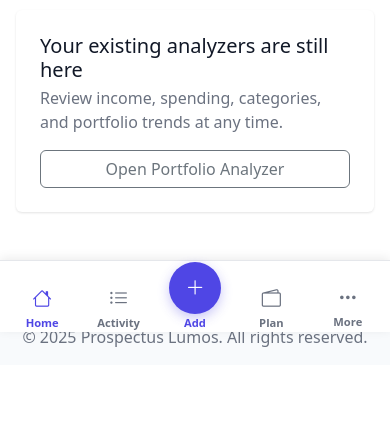
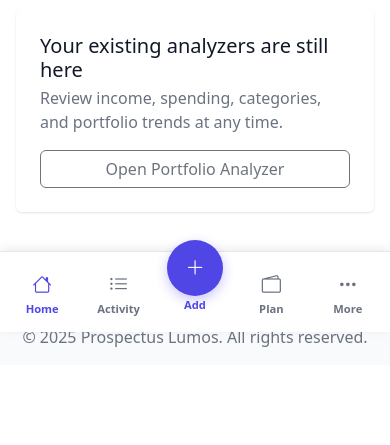
Before and after one commit to chromium7/prospectus-lumos, a Django app: page /app/ in a window 390 px wide. Shown: the part 512-957 px from the top of the page. Before the commit the page ends 859 px from the top, so only its background shows below. Run offline with Django 4.2, Linux system fonts and the light colour scheme; the visitor is signed in with stand-in values (Sample User, id 1); parts of the project's set-up code (start-up, migrations or seed data) failed here and were passed over.

Commit message:
fix: polish mobile navigation surfaces
Keep the profile dropdown anchored above page content, add breathing room beneath the bottom-nav labels, and lift the primary Add action clearly above the bar.

Assisted-by: Codex:gpt-5

```diff
--- a/static_files/css/theme.css
+++ b/static_files/css/theme.css
@@ -434,6 +434,32 @@ body :focus-visible {
   min-height: 44px;
 }
 
+.navbar-profile {
+  position: relative;
+}
+
+.navbar-profile .profile-menu {
+  position: absolute;
+  top: calc(100% + 0.5rem);
+  right: 0;
+  left: auto;
+  min-width: 11rem;
+  margin: 0;
+  padding: 0.5rem;
+  border: 1px solid var(--border-color);
+  border-radius: 0.75rem;
+  background: var(--card-bg);
+  box-shadow: 0 0.75rem 2rem rgba(17, 24, 39, 0.18);
+  z-index: 1080;
+}
+
+.navbar-profile .profile-menu .dropdown-item {
+  display: flex;
+  min-height: 44px;
+  align-items: center;
+  border-radius: 0.5rem;
+}
+
 .app-empty-state {
   min-height: 18rem;
 }
@@ -477,7 +503,7 @@ body :focus-visible {
   }
 
   .footer {
-    margin-bottom: calc(4.5rem + env(safe-area-inset-bottom));
+    margin-bottom: calc(5rem + env(safe-area-inset-bottom));
   }
 
   .mobile-app-nav {
@@ -487,9 +513,9 @@ body :focus-visible {
     bottom: 0;
     left: 0;
     grid-template-columns: repeat(5, minmax(0, 1fr));
-    min-height: calc(4.5rem + env(safe-area-inset-bottom));
+    min-height: calc(5rem + env(safe-area-inset-bottom));
     align-items: end;
-    padding: 0.25rem 0.25rem env(safe-area-inset-bottom);
+    padding: 0.25rem 0.25rem calc(0.625rem + env(safe-area-inset-bottom));
     border-top: 1px solid var(--border-color);
     background: var(--card-bg);
     box-shadow: 0 -2px 10px rgba(0, 0, 0, 0.08);
@@ -509,6 +535,7 @@ body :focus-visible {
     font-size: 0.7rem;
     font-weight: 600;
     text-decoration: none;
+    padding: 0.5rem 0.125rem 0.25rem;
   }
 
   .mobile-app-nav__link i,
@@ -521,20 +548,28 @@ body :focus-visible {
   }
 
   .mobile-app-nav__add {
+    position: relative;
     align-self: end;
-    margin-top: -1.25rem;
+    margin-bottom: -1.25rem;
     color: var(--primary-color);
+    transform: translateY(-1.5rem);
   }
 
   .mobile-app-nav__add i {
     display: grid;
-    width: 3.25rem;
-    height: 3.25rem;
+    width: 3.5rem;
+    height: 3.5rem;
     place-items: center;
     border-radius: 50%;
     background: var(--primary-color);
     color: #fff;
     box-shadow: 0 4px 12px rgba(79, 70, 229, 0.3);
+  }
+
+  .mobile-app-nav .dropup {
+    display: flex;
+    min-width: 0;
+    align-items: stretch;
   }
 
   .mobile-more-menu {
--- a/templates/base.html
+++ b/templates/base.html
@@ -35,12 +35,12 @@
                 <button class="btn btn-sm btn-outline-secondary me-2 theme-toggle" type="button" onclick="toggleTheme()" aria-label="Toggle dark mode">
                     <i class="bi bi-moon"></i>
                 </button>
-                <div class="nav-item dropdown">
-                    <a class="nav-link dropdown-toggle" href="#" id="navbarDropdown" role="button" data-bs-toggle="dropdown">
+                <div class="nav-item dropdown navbar-profile">
+                    <a class="nav-link dropdown-toggle" href="#" id="navbarDropdown" role="button" data-bs-toggle="dropdown" aria-expanded="false">
                         <i class="bi bi-person-circle me-1"></i>
                         <span class="d-none d-sm-inline">{{ user.username }}</span>
                     </a>
-                    <ul class="dropdown-menu dropdown-menu-end">
+                    <ul class="dropdown-menu dropdown-menu-end profile-menu" aria-labelledby="navbarDropdown">
                         <li><a class="dropdown-item" href="{% url 'dashboard' %}">
                             <i class="bi bi-speedometer2 me-2"></i>Dashboard
                         </a></li>
```
Also changed, not shown: tests/test_app_shell.py (+2 -0 lines).
